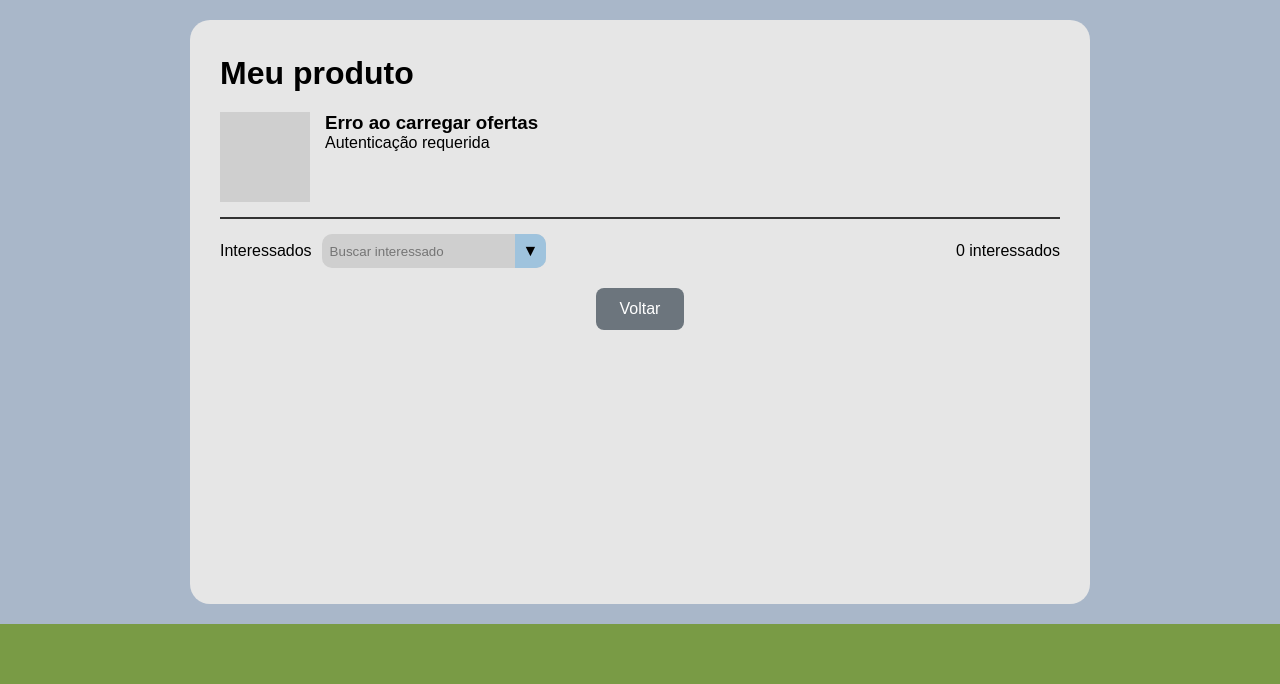
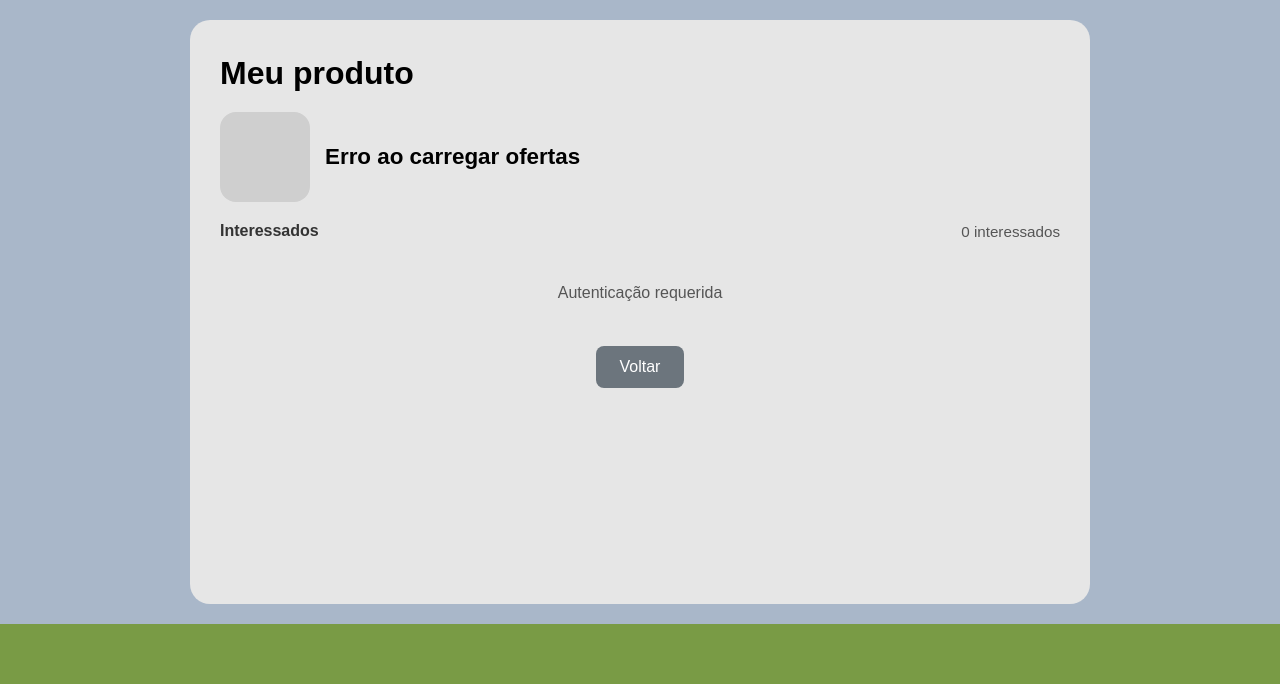
Before and after one commit to Byteend/ProjetoEcoEscambo, a PHP site: page /paginas/ofertas-recebidas/ofertas.html in a window 1280 px wide. Shown: the part 116-800 px from the top of the page. Run offline with PHP 8.4, Linux system fonts and the light colour scheme.

Commit message:
Alterações finais
Alterações finais

```diff
--- a/assets/js/navbar.js
+++ b/assets/js/navbar.js
@@ -1,4 +1,4 @@
-// Load the navbar fragment into #site-navbar
+
 (async function(){
     const placeholder = document.getElementById('site-navbar');
     if (!placeholder) return;
@@ -7,5 +7,24 @@
         if (!r.ok) return;
         const html = await r.text();
         placeholder.innerHTML = html;
+        await updateNavbarAuth();
     }catch(e){ console.warn('Navbar load failed', e); }
 })();
+
+async function updateNavbarAuth(){
+    try{
+        const res = await fetch('/backend/api/my_products.php', { credentials: 'same-origin' });
+        if (!res.ok) return;
+        const loginLink = document.getElementById('nav-login');
+        const logoutLink = document.getElementById('nav-logout');
+        if (loginLink && logoutLink){
+            loginLink.style.display = 'none';
+            logoutLink.style.display = 'inline-block';
+            logoutLink.addEventListener('click', async (e)=>{
+                e.preventDefault();
+                await fetch('/backend/api/logout.php', { method: 'POST', credentials: 'same-origin' });
+                window.location.href = '/paginas/login/login.html';
+            });
+        }
+    }catch(e){ console.warn('Navbar auth check failed', e); }
+}
--- a/assets/navbar.html
+++ b/assets/navbar.html
@@ -1,5 +1,4 @@
 <style>
-/* Navbar scoped styles to ensure they apply when injected */
 .site-navbar{background:linear-gradient(90deg,#799B45,#7b9c52);color:#fff;padding:10px 16px;box-shadow:0 2px 8px rgba(0,0,0,0.08);font-family:Segoe UI, Tahoma, sans-serif}
 .site-navbar .nav-inner{max-width:1100px;margin:0 auto;display:flex;align-items:center;justify-content:space-between}
 .site-navbar .brand{font-weight:700;color:#fff;font-size:20px;display:flex;align-items:center;gap:10px}
@@ -23,22 +22,3 @@
         </div>
     </div>
 </nav>
-<script>
-
-async function checkAuthNav(){
-    try{
-        const res = await fetch('/backend/api/my_products.php', { credentials: 'same-origin' });
-        if (res.ok){
-            document.getElementById('nav-login').style.display = 'none';
-            const logout = document.getElementById('nav-logout');
-            logout.style.display = 'inline-block';
-            logout.addEventListener('click', async (e)=>{
-                e.preventDefault();
-                await fetch('/backend/api/logout.php', { method: 'POST', credentials: 'same-origin' });
-                window.location.href = '/paginas/login/login.html';
-            });
-        }
-    }catch(e){}
-}
-checkAuthNav();
-</script>
--- a/paginas/ofertas-recebidas/ofertas.css
+++ b/paginas/ofertas-recebidas/ofertas.css
@@ -46,95 +46,122 @@ main {
 .produto-principal {
     display: flex;
     gap: 15px;
-    margin-bottom: 10px;
+    margin-bottom: 20px;
+    align-items: center;
 }
 
 .img {
     width: 90px;
     height: 90px;
     background-color: #cfcfcf;
+    border-radius: 16px;
+    flex-shrink: 0;
+}
+
+.produto-principal h3 {
+    font-size: 1.4rem;
+    margin: 0;
+}
+
+.interessados-header {
+    display: flex;
+    align-items: center;
+    justify-content: space-between;
+    margin-bottom: 20px;
+}
+
+.section-label {
+    font-weight: 700;
+    font-size: 1rem;
+    color: #333;
+}
+
+.qtd {
+    font-size: 0.95rem;
+    color: #555;
+}
+
+.interested-list {
+    display: flex;
+    flex-direction: column;
+    gap: 16px;
+}
+
+.interest-card {
+    background-color: #fff;
+    border-radius: 16px;
+    box-shadow: 0 6px 18px rgba(0,0,0,0.08);
+    padding: 18px;
+}
+
+.interest-row {
+    display: flex;
+    align-items: center;
+    justify-content: space-between;
+    gap: 12px;
+}
+
+.interest-user h3 {
+    margin: 0 0 6px;
+    font-size: 1.05rem;
+}
+
+.interest-user p {
+    margin: 0;
+    color: #555;
+    font-size: 0.95rem;
+}
+
+.btn-view-items,
+.btn-voltar {
+    padding: 10px 18px;
+    border: none;
+    border-radius: 10px;
+    background-color: #0b3d2e;
+    color: white;
+    cursor: pointer;
+    transition: background-color 0.2s ease;
+}
+
+.btn-view-items:hover,
+.btn-voltar:hover {
+    background-color: #07281f;
+}
+
+.interest-products {
+    margin-top: 18px;
+    display: grid;
+    gap: 12px;
+}
+
+.product-card {
+    display: flex;
+    align-items: center;
+    gap: 12px;
+    padding: 12px;
+    border-radius: 14px;
+    background-color: #f7f7f7;
+}
+
+.product-card .info h4 {
+    margin: 0 0 6px;
+    font-size: 1rem;
+}
+
+.product-card .info p {
+    margin: 0;
+    color: #555;
+    font-size: 0.9rem;
+}
+
+.no-products {
+    color: #6d6d6d;
+    font-size: 0.95rem;
 }
 
 /* Linha */
 hr {
-    margin: 15px 0;
-    border: 1px solid #333;
-}
-
-/* Interessados */
-.interessados {
-    display: flex;
-    align-items: center;
-    gap: 10px;
-    margin-bottom: 20px;
-}
-
-.select-box {
-    display: flex;
-    align-items: center;
-    background-color: #cfcfcf;
-    border-radius: 10px;
-    overflow: hidden;
-}
-
-.select-box input {
-    border: none;
-    padding: 8px;
-    background: transparent;
-    outline: none;
-}
-
-.seta {
-    background-color: #9fc3dd;
-    padding: 8px;
-}
-
-.qtd {
-    margin-left: auto;
-}
-
-/* Trocas */
-.trocas span {
-    display: block;
-    margin-bottom: 10px;
-}
-
-.trocas .item {
-    display: flex;
-    align-items: center;
-    gap: 15px;
-    margin-bottom: 15px;
-    padding: 10px;
-    background-color: #fff;
-    border-radius: 10px;
-}
-
-.trocas .info {
-    flex: 1;
-}
-
-.trocas .info h3 {
-    font-size: 1rem;
-    margin-bottom: 5px;
-}
-
-.trocas .info p {
-    font-size: 0.85rem;
-    color: #666;
-}
-
-.trocas button {
-    padding: 8px 16px;
-    background-color: #0b3d2e;
-    color: white;
-    border: none;
-    border-radius: 8px;
-    cursor: pointer;
-    transition: 0.3s;
-}
-
-.trocas button:hover {
-    background-color: #07281f;
+    display: none;
 }
 
 /* Paginação */
--- a/paginas/ofertas-recebidas/ofertas.html
+++ b/paginas/ofertas-recebidas/ofertas.html
@@ -17,22 +17,15 @@
             <div class="img"></div>
             <div>
                 <h3 id="mainProductTitle">Carregando...</h3>
-                <p id="mainProductDescription">Aguarde enquanto buscamos as ofertas para o seu produto.</p>
             </div>
         </div>
 
-        <hr>
-
-        <div class="interessados">
-            <span>Interessados</span>
-            <div class="select-box">
-                <input type="text" id="interestedFilter" placeholder="Buscar interessado">
-                <div class="seta">▼</div>
-            </div>
+        <div class="interessados-header">
+            <span class="section-label">Interessados</span>
             <span class="qtd" id="interestedCount">0 interessados</span>
         </div>
 
-        <div id="interestedList" class="trocas"></div>
+        <div id="interestedList" class="interested-list"></div>
         <div id="interestedEmpty" class="empty-message" style="display:none; text-align:center; padding:24px; color:#555;">Nenhum interessado encontrado.</div>
 
         <div class="footer-card">
@@ -43,13 +36,10 @@
 <footer></footer>
 <script>
     let allInterests = [];
-    const mainProduct = document.getElementById('mainProduct');
     const mainTitle = document.getElementById('mainProductTitle');
-    const mainDescription = document.getElementById('mainProductDescription');
     const interestedList = document.getElementById('interestedList');
     const interestedEmpty = document.getElementById('interestedEmpty');
     const interestedCount = document.getElementById('interestedCount');
-    const filterInput = document.getElementById('interestedFilter');
 
     function renderInterests(items) {
         interestedList.innerHTML = '';
@@ -62,52 +52,39 @@
         interestedCount.textContent = `${items.length} interessado${items.length === 1 ? '' : 's'}`;
         items.forEach(interest => {
             const item = document.createElement('div');
-            item.className = 'item';
-            const productsHtml = interest.interested_user_products.map(product => `
-                <div class="item" style="margin:8px 0;">
+            item.className = 'interest-card';
+            const productsHtml = interest.interested_user_products.length
+                ? interest.interested_user_products.map(product => `
+                    <div class="product-card">
                         <div class="img"></div>
                         <div class="info">
-                        <h3>${product.title}</h3>
+                            <h4>${product.title}</h4>
                             <p>${product.description || ''}</p>
                         </div>
-                    <button type="button">Propor</button>
                     </div>
-            `).join('');
+                `).join('')
+                : '<div class="no-products">Nenhum item aberto para troca.</div>';
+
             item.innerHTML = `
-                <div class="info">
+                <div class="interest-row">
+                    <div class="interest-user">
                         <h3>${interest.interested_name}</h3>
-                    <p>Produto do interessado: ${interest.target_title}</p>
+                        <p>Está interessado no seu produto.</p>
                     </div>
-                <button type="button" class="btn-propor">Ver produtos do interessado</button>
-                <div class="interested-products" style="display:none; margin-top:12px;">${productsHtml}</div>
+                    <button type="button" class="btn-view-items">Ver itens que troca</button>
+                </div>
+                <div class="interest-products" style="display:none;">${productsHtml}</div>
             `;
-            const toggle = item.querySelector('.btn-propor');
-            const productsDiv = item.querySelector('.interested-products');
+
+            const toggle = item.querySelector('.btn-view-items');
+            const productsDiv = item.querySelector('.interest-products');
+
             toggle.addEventListener('click', () => {
                 const visible = productsDiv.style.display === 'block';
                 productsDiv.style.display = visible ? 'none' : 'block';
-                toggle.textContent = visible ? 'Ver produtos do interessado' : 'Ocultar produtos';
+                toggle.textContent = visible ? 'Ver itens que troca' : 'Ocultar itens';
             });
-            productsDiv.querySelectorAll('button').forEach((button, index) => {
-                button.addEventListener('click', async () => {
-                    const product = interest.interested_user_products[index];
-                    try {
-                        const response = await fetch('/backend/api/propose.php', {
-                            method: 'POST',
-                            credentials: 'same-origin',
-                            body: new URLSearchParams({
-                                interest_id: interest.interest_id,
-                                offered_product_id: product.id
-                            })
-                        });
-                        const result = await response.json();
-                        if (!response.ok) throw new Error(result.error || 'Erro ao propor troca');
-                        alert(result.message || 'Proposta enviada com sucesso');
-                    } catch (err) {
-                        alert(err.message || 'Falha ao enviar proposta');
-                    }
-                });
-            });
+
             interestedList.appendChild(item);
         });
     }
@@ -120,7 +97,8 @@
             if (!response.ok) {
                 const result = await response.json().catch(() => null);
                 mainTitle.textContent = 'Erro ao carregar ofertas';
-                mainDescription.textContent = result?.error || 'Não foi possível carregar os interesses.';
+                interestedEmpty.style.display = 'block';
+                interestedEmpty.textContent = result?.error || 'Não foi possível carregar os interessados.';
                 return;
             }
             const items = await response.json();
@@ -128,26 +106,19 @@
             if (items.length) {
                 const product = items[0];
                 mainTitle.textContent = product.target_title;
-                mainDescription.textContent = product.target_title ? `Interesse no produto: ${product.target_title}` : 'Produto principal do qual você recebeu interesses.';
             } else {
                 mainTitle.textContent = 'Nenhum interesse recebido';
-                mainDescription.textContent = 'Ainda não há interessados em seus produtos.';
+                interestedEmpty.style.display = 'block';
+                interestedEmpty.textContent = 'Ainda não há interessados em seus produtos.';
             }
             renderInterests(items);
         } catch (err) {
             mainTitle.textContent = 'Erro de conexão';
-            mainDescription.textContent = 'Não foi possível carregar os dados. Tente novamente.';
             interestedEmpty.style.display = 'block';
             interestedEmpty.textContent = 'Erro ao carregar os interessados.';
         }
     }
 
-    filterInput.addEventListener('input', () => {
-        const term = filterInput.value.trim().toLowerCase();
-        const filtered = allInterests.filter(item => item.interested_name.toLowerCase().includes(term));
-        renderInterests(filtered);
-    });
-
     loadOffersReceived();
 </script>
 </body>
```
Also changed, not shown: backend/api/products.php (+11 -2 lines), paginas/cadastro-produto/cadastrar.css (+13 -3 lines), paginas/catalogo/catalogo.html (+10 -3 lines), paginas/meus-produtos/meusProdutos.html (+4 -25 lines), backend/data/database.sqlite. Lines whose indentation alone changed are shown as unchanged.
